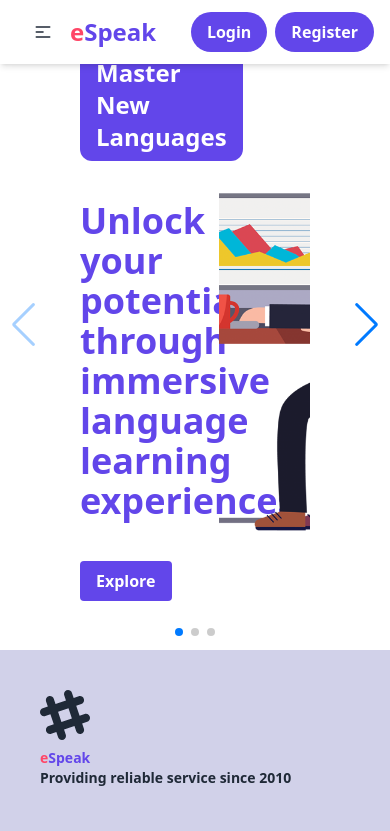
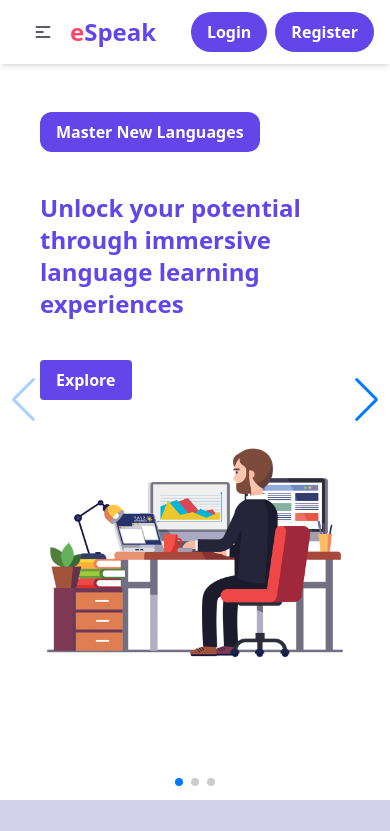
Before and after one commit to Hridhyapaul/eSpeak-Summer-camp-client, a React (Vite) app: page / in a window 390 px wide. Shown: the top 831 px of the page. Built offline with nearby package versions, Linux system fonts and the light colour scheme.

Commit message:
Made responsive the banner section

```diff
--- a/src/Pages/Home/Banner/Banner.jsx
+++ b/src/Pages/Home/Banner/Banner.jsx
@@ -39,15 +39,15 @@ const Banner = () => {
         >
             {bannerData.map((item) => (
                 <SwiperSlide key={item.id}>
-                    <div className="banner-slide flex justify-between items-center gap-6 px-20 h-[650px]">
-                        <div className="banner-text w-1/2 space-y-10">
-                            <h2 className='text-2xl font-bold bg-[#6246ea] text-white w-fit px-4 py-2 rounded-xl'>{item.sub_text}</h2>
-                            <h2 className='text-4xl font-bold text-[#6246ea]'>{item.text}</h2>
+                    <div className="banner-slide mt-28 xl:mt-0 lg:flex lg:justify-between lg:items-center lg:gap-6 px-10 lg:px-20 lg:h-[650px]">
+                        <div className="banner-text lg:w-1/2 w-full mx-auto space-y-10">
+                            <h2 className='text-md lg:text-2xl font-bold bg-[#6246ea] text-white w-fit px-4 py-2 rounded-xl'>{item.sub_text}</h2>
+                            <h2 className='text-2xl lg:text-4xl font-bold text-[#6246ea]'>{item.text}</h2>
                             <button className='bg-[#6246ea] text-white text-[16px] font-semibold px-4 py-2 rounded '>Explore</button>
                             {/* Additional text or elements */}
                         </div>
-                        <div className="banner-image w-1/2">
-                            <img className='transform scale-x-[-1] h-[600px] object-cover' src={item.image} alt="Banner" />
+                        <div className="banner-image lg:w-1/2 h-[400px] lg:h-[600px]">
+                            <img className='transform scale-x-[-1] w-full mx-auto h-[300px] lg:h-[600px] object-cover' src={item.image} alt="Banner" />
                         </div>
                     </div>
                 </SwiperSlide>
```
